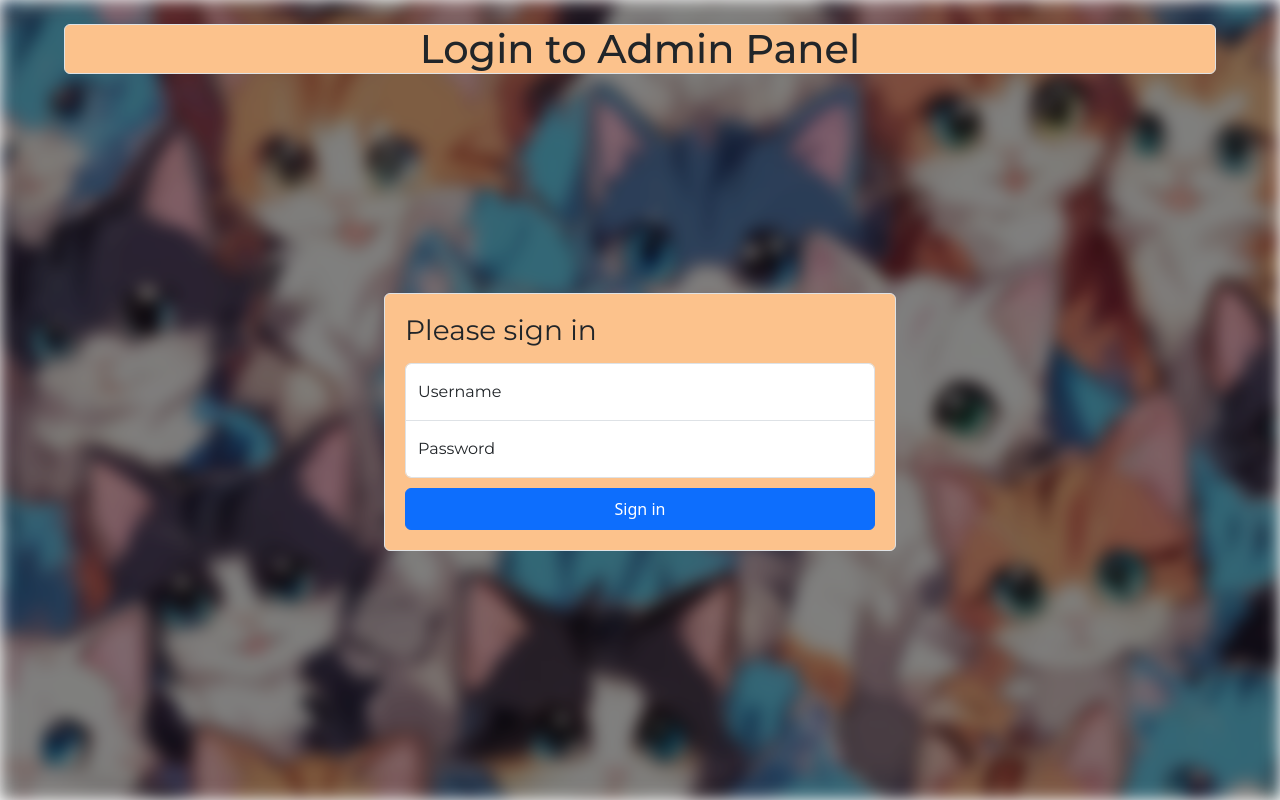
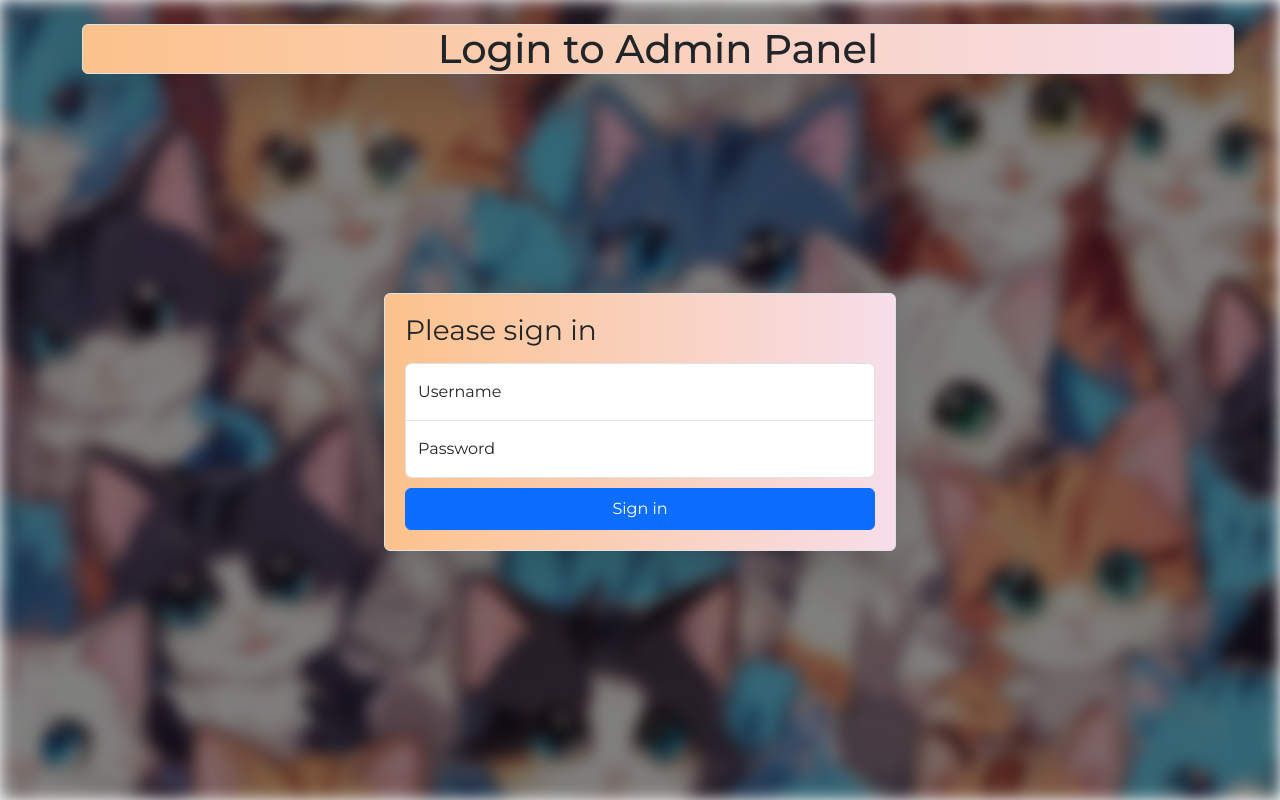
Before and after one commit to XCroatoanX/la_bella_ferdinanda, an Angular app in the folder frontend/: page /auth/login in a window 1280 px wide. Built offline with nearby package versions, Linux system fonts and the light colour scheme.

Commit message:
Added header to admin panel

```diff
--- /dev/null
+++ b/frontend/src/app/admin-panel/admin-panel-header/admin-panel-header.component.html
@@ -0,0 +1,20 @@
+<nav class="navbar navbar-expand-lg">
+  <div class="container-fluid">
+    <a class="navbar-brand mb-0 h1">
+      <img
+        src="../../../assets/Logo.png"
+        width="50"
+        height="50"
+        class="d-inline-block align-center ms-3"
+        alt="header-logo"
+      />
+      La Bella Ferdinanda
+    </a>
+
+    <div class="d-flex ml-auto">
+      <button class="btn border border-black me-5 logout" (click)="onLogout()">
+        Log Out
+      </button>
+    </div>
+  </div>
+</nav>
--- /dev/null
+++ b/frontend/src/app/admin-panel/admin-panel-header/admin-panel-header.component.scss
@@ -0,0 +1,17 @@
+@import url("https://fonts.googleapis.com/css2?family=Montserrat:ital,wght@0,100..900;1,100..900&display=swap");
+.navbar {
+  background-image: linear-gradient(90deg, #fcc28c 0%, #f7deea 100%);
+}
+img {
+  margin-right: 1vw;
+}
+a {
+  font-family: Montserrat, Arial, Helvetica, sans-serif;
+}
+
+.logout {
+  &:hover {
+    background-color: rgba($color: #000000, $alpha: 0.2);
+    color: black;
+  }
+}
--- /dev/null
+++ b/frontend/src/app/admin-panel/admin-panel-header/admin-panel-header.component.ts
@@ -0,0 +1,19 @@
+import { Component } from '@angular/core';
+import { AuthService } from '../../auth/auth.service';
+import { Router } from '@angular/router';
+
+@Component({
+  selector: 'app-admin-panel-header',
+  standalone: true,
+  imports: [],
+  templateUrl: './admin-panel-header.component.html',
+  styleUrl: './admin-panel-header.component.scss',
+})
+export class AdminPanelHeaderComponent {
+  constructor(private authService: AuthService, private router: Router) {}
+
+  public onLogout(): void {
+    this.authService.logOut();
+    this.router.navigate(['/auth/login']);
+  }
+}
--- a/frontend/src/app/admin-panel/admin-panel.component.html
+++ b/frontend/src/app/admin-panel/admin-panel.component.html
@@ -1,2 +1,2 @@
+<app-admin-panel-header></app-admin-panel-header>
 <p>admin-panel works!</p>
-<button (click)="onLogout()"></button>
--- a/frontend/src/app/admin-panel/admin-panel.component.ts
+++ b/frontend/src/app/admin-panel/admin-panel.component.ts
@@ -1,19 +1,13 @@
 import { Component } from '@angular/core';
 import { AuthService } from '../auth/auth.service';
 import { Router } from '@angular/router';
+import { AdminPanelHeaderComponent } from './admin-panel-header/admin-panel-header.component';
 
 @Component({
   selector: 'app-admin-panel',
   standalone: true,
-  imports: [],
+  imports: [AdminPanelHeaderComponent],
   templateUrl: './admin-panel.component.html',
   styleUrl: './admin-panel.component.scss',
 })
-export class AdminPanelComponent {
-  constructor(private authService: AuthService, private router: Router) {}
-
-  public onLogout(): void {
-    this.authService.logOut();
-    this.router.navigate(['/auth/login']);
-  }
-}
+export class AdminPanelComponent {}
--- a/frontend/src/app/auth/login/login.component.html
+++ b/frontend/src/app/auth/login/login.component.html
@@ -1,16 +1,17 @@
-<div class="border rounded header m-auto">
+<div class="container">
+  <div class="border rounded header m-auto shadow-lg">
     <h1 class="header_title">Login to Admin Panel</h1>
   </div>
   <div class="bg_image"></div>
   <main class="form-signin w-100 m-auto">
-  <form [formGroup]="loginForm" class="border rounded">
+    <form [formGroup]="loginForm" class="border rounded shadow-lg">
       <h1 class="h3 mb-3 fw-normal">Please sign in</h1>
       <div class="form-floating">
         <input
           type="text"
           class="form-control"
           id="floatingInput"
-        [formControl]="username"
+          formControlName="username"
           placeholder="ex. randomuser10382"
         />
         <label for="floatingInput">Username</label>
@@ -20,7 +21,7 @@
           type="password"
           class="form-control"
           id="floatingPassword"
-        [formControl]="password"
+          formControlName="password"
           placeholder="Password"
         />
         <label for="floatingPassword">Password</label>
@@ -34,3 +35,4 @@
       </button>
     </form>
   </main>
+</div>
--- a/frontend/src/app/auth/login/login.component.scss
+++ b/frontend/src/app/auth/login/login.component.scss
@@ -3,7 +3,7 @@
 .header {
   margin-top: 0vh;
   text-align: center;
-  background-color: #fcc28c;
+  background-image: linear-gradient(90deg, #fcc28c 0%, #f7deea 100%);
   position: relative;
   width: 90vw;
   z-index: 10;
@@ -16,7 +16,7 @@
 
 h1,
 label {
-  font-family: Montserrat, sans-serif;
+  font-family: Montserrat, Arial, Helvetica, sans-serif;
 }
 
 .form-signin {
@@ -46,7 +46,7 @@ label {
 
 form {
   padding: 20px;
-  background-color: #fcc28c;
+  background-image: linear-gradient(90deg, #fcc28c 0%, #f7deea 100%);
   z-index: 1;
   width: 40vw;
   min-width: 250px;
@@ -77,7 +77,9 @@ form {
   animation-delay: 0.5s;
   z-index: -1;
 }
-
+button {
+  font-family: Montserrat, Arial, Helvetica, sans-serif;
+}
 @keyframes blurAndDarken {
   0% {
     filter: blur(0px) brightness(1);
--- a/frontend/src/app/auth/login/login.component.ts
+++ b/frontend/src/app/auth/login/login.component.ts
@@ -22,6 +22,9 @@ export class LoginComponent {
   loginForm: FormGroup;
   username: FormControl;
   password: FormControl;
+  alertMessage: string = '';
+  alertType: string = '';
+
   constructor(
     private fb: FormBuilder,
     private authService: AuthService,
--- a/frontend/src/app/home/home.component.scss
+++ b/frontend/src/app/home/home.component.scss
@@ -0,0 +1,3 @@
+a {
+  font-family: Montserrat, Arial, Helvetica, sans-serif;
+}
```
Also changed, not shown: frontend/src/assets/Logo.png (added), 1 other file (tests, documents, lock files or other folders). Lines whose indentation alone changed are shown as unchanged.
